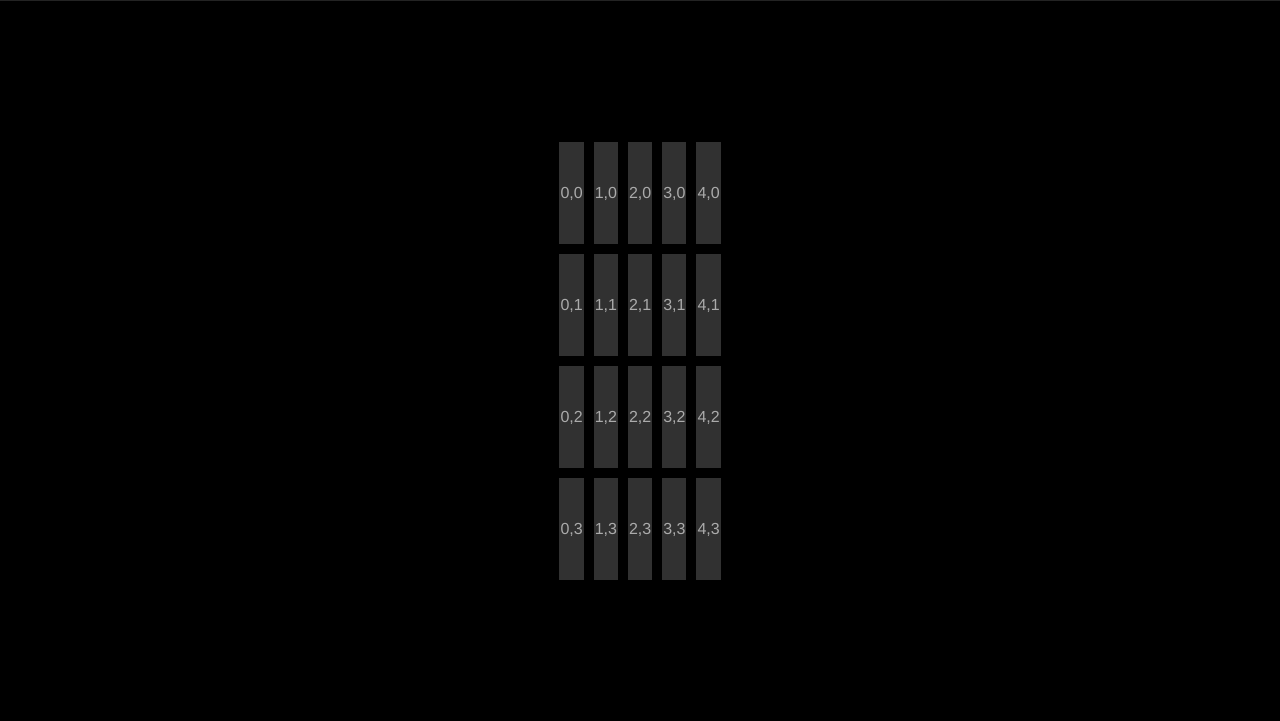
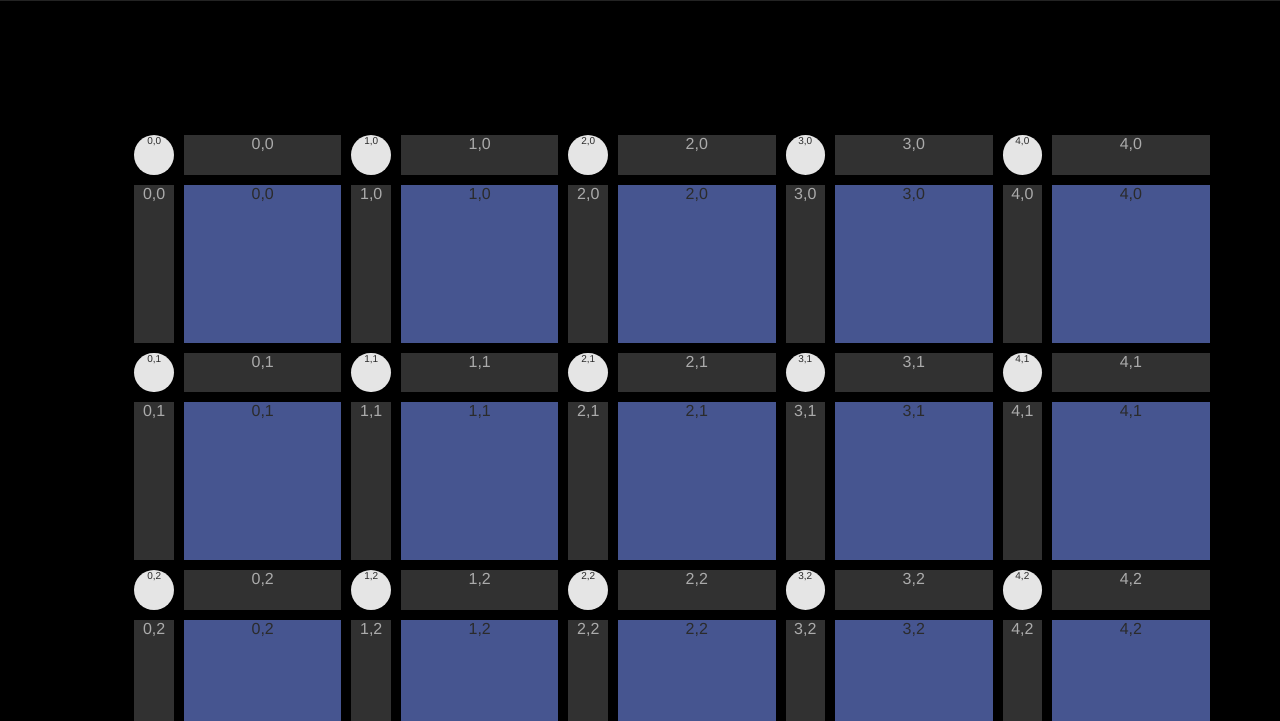
Before and after one commit to DE1-Computing-2-2023/computing-2-coursework-HarveyDesEng, a website with bundled scripts: page web-app/index.html in a window 1280 px wide. Shown: the part 79-800 px from the top of the page. Built offline with nearby package versions, Linux system fonts and the light colour scheme.

Commit message:
Made incomplete grid of dots, lines and boxes with scaling issues

```diff
--- a/web-app/default.css
+++ b/web-app/default.css
@@ -39,15 +39,15 @@ main
 }
 
 .grid_container {
+    grid-template-columns: repeat(var(--game-columns), 1fr 4fr);
+    grid-template-rows: repeat(var(--game-rows), 1fr 4fr);
+    gap: var(--grid-gap);
     aspect-ratio: calc(var(--game-columns) / var(--game-rows));
-    margin: auto;
-    margin-bottom: auto;
+    margin: 10%;
+    margin-bottom: 10%;
     max-width: 100%;
     max-height: 100%;
     display: grid;
-    grid-template-columns: repeat(var(--game-columns), 1fr);
-    grid-template-rows: repeat(var(--game-rows), 1fr);
-    gap: var(--grid-gap);
   }
 
 #game_grid
@@ -55,14 +55,36 @@ main
     background-color: rgb(0, 0, 0);
 }
 
-#game_grid td
+#game_grid h_line
 {
     background-color: rgb(49, 49, 49);
-    height: 100px;
-    line-height: 100px;
     color:rgb(171, 171, 171);
     text-align: center;
 }
+
+#game_grid v_line
+{
+    background-color: rgb(49, 49, 49);
+    color:rgb(171, 171, 171);
+    text-align: center;
+}
+
+#game_grid box
+{
+    background-color: rgb(70, 85, 144);
+    color:rgb(43, 43, 43);
+    text-align: center;
+}
+
+#game_grid dot
+{
+    background-color: rgb(229, 229, 229);
+    color:rgb(43, 43, 43);
+    text-align: center;
+    border-radius: 20px;
+    font-size: x-small;
+}
+
 
 /* #game_grid ::before,
 #game_grid ::after {
--- a/web-app/main.js
+++ b/web-app/main.js
@@ -8,10 +8,21 @@ document.documentElement.style.setProperty("--game-columns", game_columns);
 
 const game_grid = document.getElementById("game_grid");
 
-R.range(0, game_rows).forEach(function (row_index) {
+R.range(0, (game_rows)).forEach(function (row_index) {
     R.range(0, (game_columns)).forEach(function (column_index) {
-        const td = document.createElement("td");
-        td.textContent = `${column_index},${row_index}`;
-        game_grid.append(td);
+        const dot = document.createElement("dot");
+        dot.textContent = `${column_index},${row_index}`;
+        game_grid.append(dot);
+        const h_line = document.createElement("h_line");
+        h_line.textContent = `${column_index},${row_index}`;
+        game_grid.append(h_line);
+    });
+    R.range(0, (game_columns)).forEach(function (column_index) {
+        const v_line = document.createElement("v_line");
+        v_line.textContent = `${column_index},${row_index}`;
+        game_grid.append(v_line);
+        const box = document.createElement("box");
+        box.textContent = `${column_index},${row_index}`;
+        game_grid.append(box);
     });
 });
```
